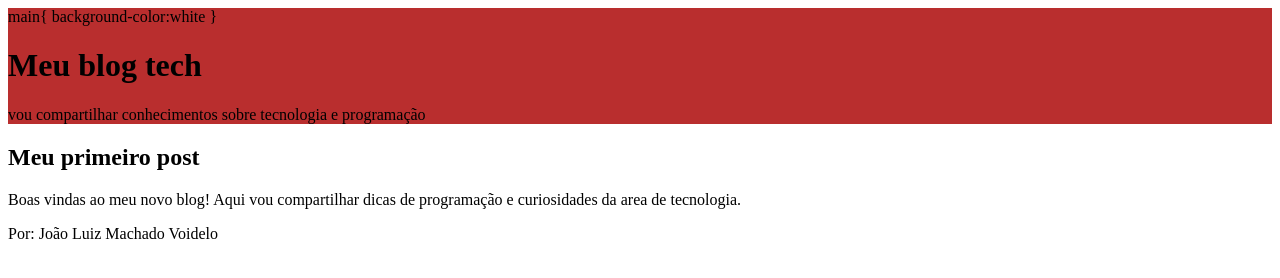
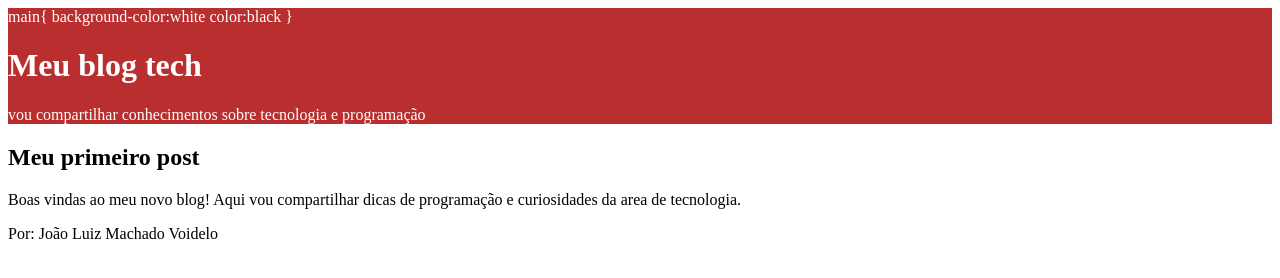
Before and after one commit to joaovoidelo-dev/meublogtech-joao-luiz, a plain HTML site: page index.html in a window 1280 px wide. Drawn offline with Linux system fonts and the light colour scheme.

Commit message:
Update index.html

```diff
--- a/index.html
+++ b/index.html
@@ -5,7 +5,9 @@
     <meta name="viewport" content="width=device-width, initial-scale=1.0">
     <title>Document</title>
 <style>
-header{background-color: rgb(185, 46, 46);}
+header{background-color: rgb(185, 46, 46);
+      color:white
+      }
 
 </style>
 
@@ -15,6 +17,7 @@ header{background-color: rgb(185, 46, 46);}
 <header>
  main{
     background-color:white
+    color:black
  }
     <h1>  Meu blog tech    </h1>
 <p> vou compartilhar conhecimentos sobre tecnologia e programação </p>
```
